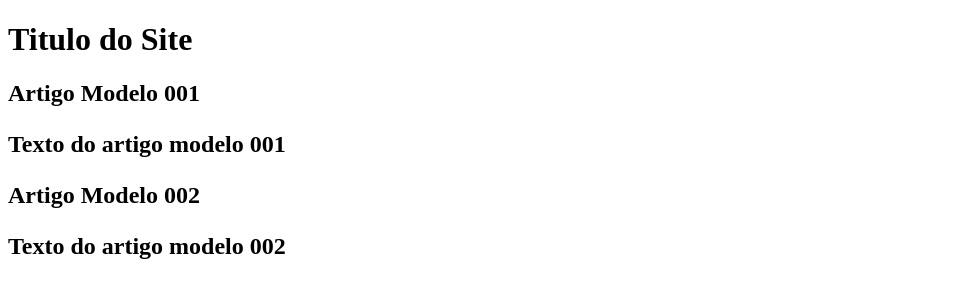
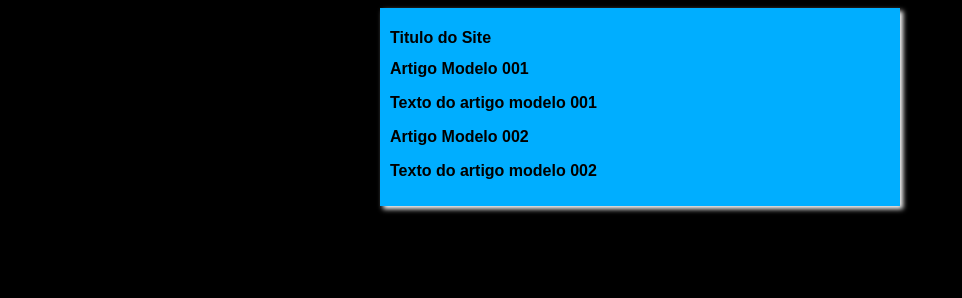
Before and after one commit to DevFerraz/projeto-site, a plain HTML site: page index.html in a window 1280 px wide. Shown: the whole page, without its empty margins (0-962 px from the left). Drawn offline with Linux system fonts and the light colour scheme.

Commit message:
comecei o design

```diff
--- /dev/null
+++ b/estilos/style.css
@@ -0,0 +1,14 @@
+*{
+    font-family: Arial, Helvetica, sans-serif;
+    font-size: 16px;
+}
+body {
+    background-color: black;
+}
+main {
+    background-color: rgb(0, 174, 255);
+    width: 500px;
+    margin: auto;
+    padding: 10px;
+    box-shadow: 3px 3px 5px white;
+}
--- a/index.html
+++ b/index.html
@@ -4,7 +4,8 @@
     <meta charset="UTF-8">
     <meta http-equiv="X-UA-Compatible" content="IE=edge">
     <meta name="viewport" content="width=device-width, initial-scale=1.0">
-    <title>Document</title>
+    <title>Titulo do Site</title>
+    <link rel="stylesheet" href="estilos/style.css">
 </head>
 <body>
     <main>
```
